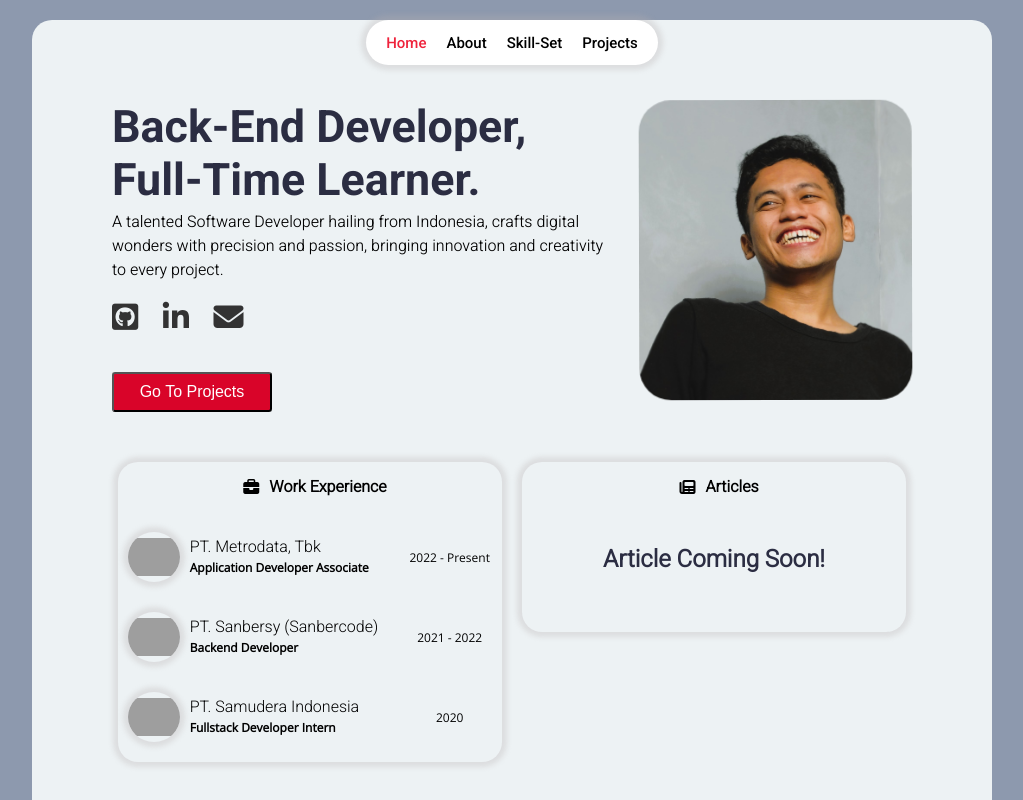
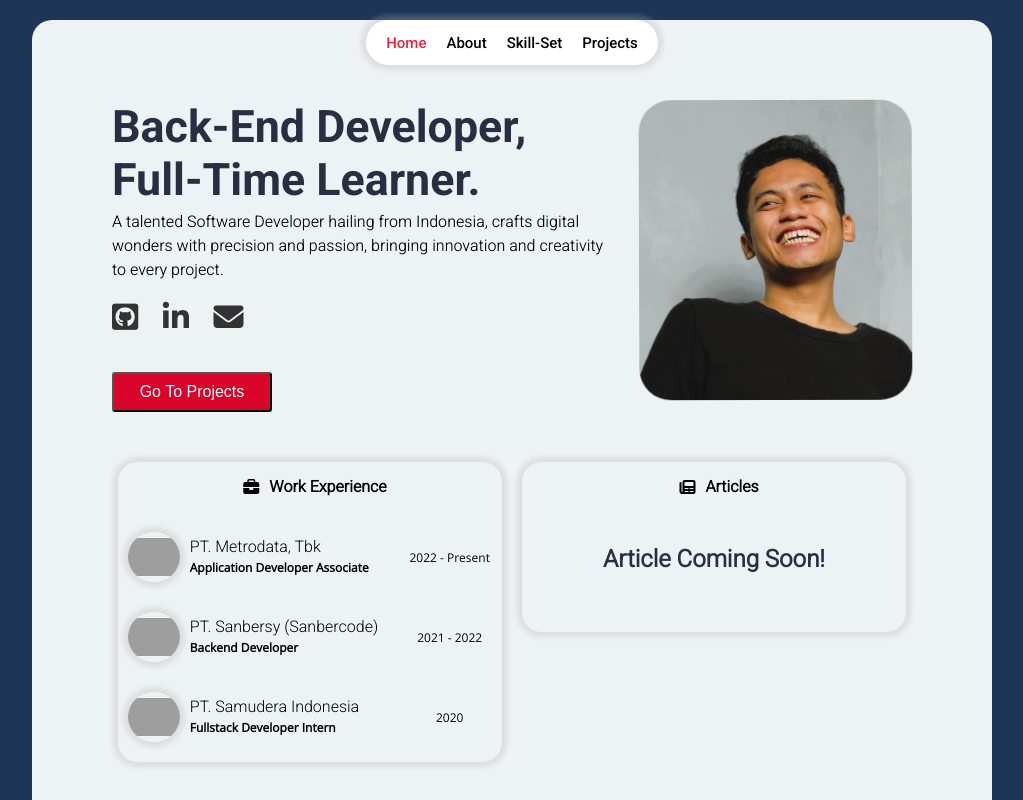
Before and after one commit to xdbchtr/css-portfolio, a plain HTML site: page index.html in a window 1280 px wide. Shown: the top 800 px of the page, without its empty margins (128-1151 px from the left). Drawn offline with nearby package versions, Linux system fonts and the light colour scheme; grey boxes are pictures that could not be loaded.

Commit message:
update color main

```diff
--- a/shared.css
+++ b/shared.css
@@ -4,7 +4,7 @@
 body {
   display: flex;
   flex-direction: column;
-  background: #8d99ae;
+  background: #1d3557;
   justify-content: center;
   align-items: center;
   height: fit-content;
```
